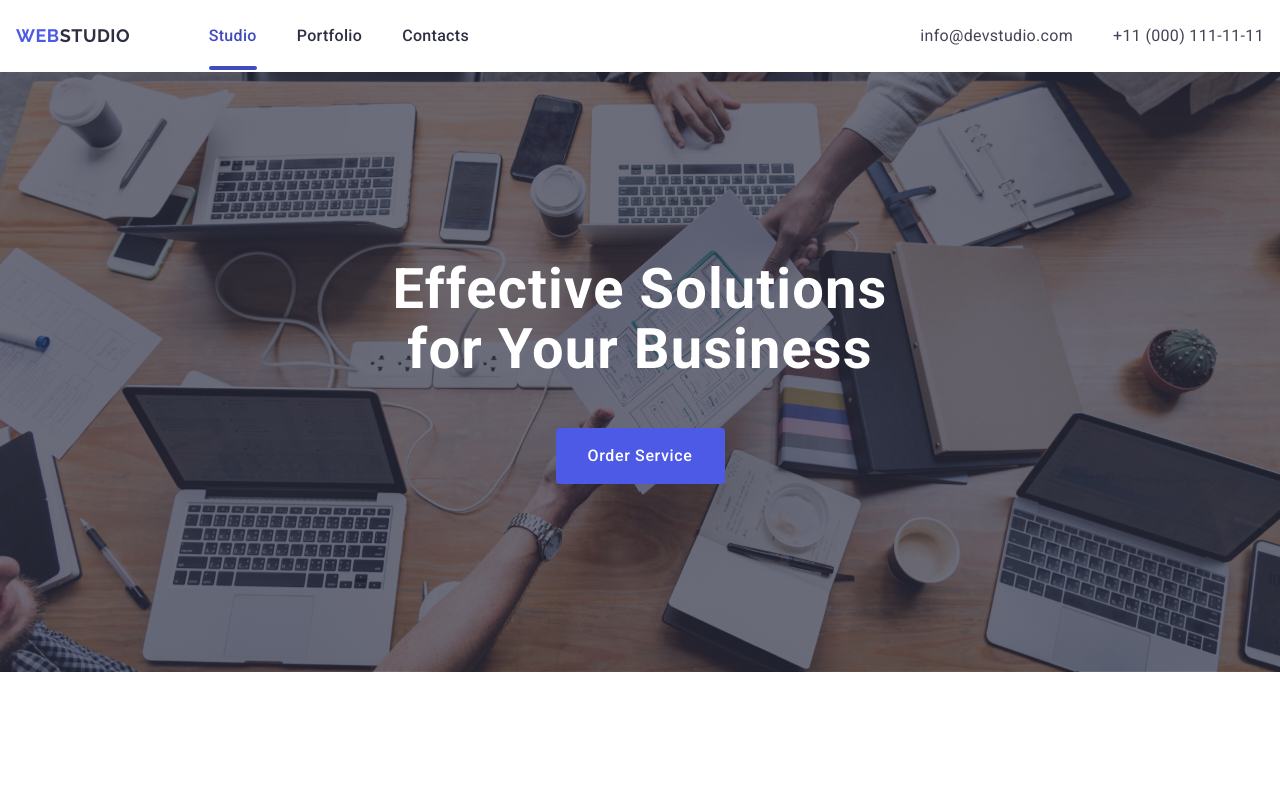
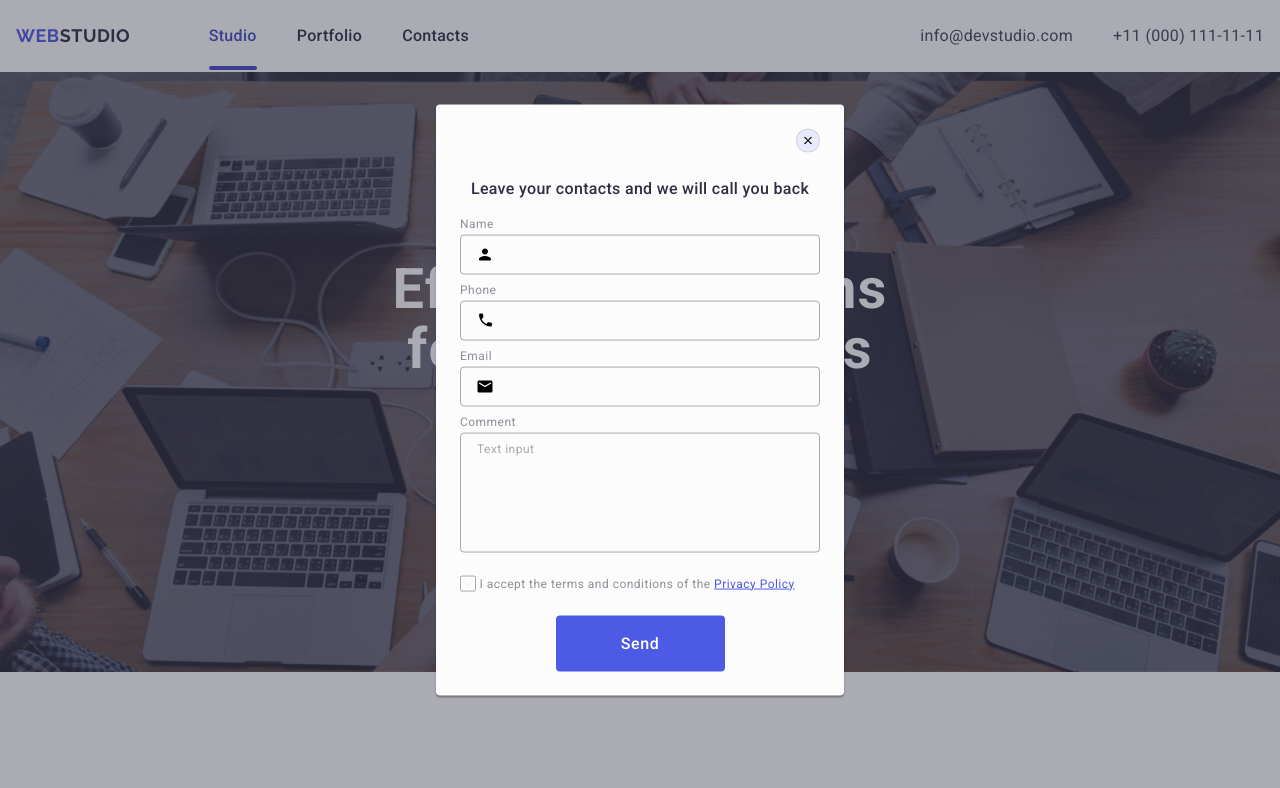
Before and after one commit to EduardMoskalets/goit-markup-hw-06, a plain HTML site: page index.html in a window 1280 px wide. Shown: the top 788 px of the page. Drawn offline with nearby package versions, Linux system fonts and the light colour scheme.

Commit message:
adaptive modal upd

```diff
--- a/css/desktop-style.css
+++ b/css/desktop-style.css
@@ -816,7 +816,7 @@ outline: transparent;
 border-color:#4d5ae5;
 }
 
-/* ====== Checkbox ======*/
+/* === =======================Checkbox====================== ===*/
 .review-form-checkbox {
 margin-bottom: 24px;
 }
--- a/css/styles.css
+++ b/css/styles.css
@@ -1499,7 +1499,32 @@ button {
     color: #4d5ae5;
     text-decoration: underline;
 }
+
 /* ============================== /Checkbox =====================*/
+/* ================================= btn===================== ===*/
+.review-form-submit-btn {
+    display: block;
+    min-width: 169px;
+    height: 56px;
+
+    padding: 0;
+    margin-left: auto;
+    margin-right: auto;
+
+    font-weight: 500;
+    font-size: 16px;
+    line-height: 1.5;
+    letter-spacing: 0.04em;
+    text-align: center;
+    color: #ffffff;
+
+    border-radius: 4px;
+    background-color: #4D5AE5;
+    border: none;
+    transition: background-color 250ms cubic-bezier(0.4, 0, 0.2, 1);
+}
+
+/* ================================= /btn===================== ===*/
 /* ---------------------------------- /modal window ------------------------------------*/
 
 }
@@ -1509,7 +1534,226 @@ button {
 
 @media only screen and (min-width:768px){
 
-
+/* ---------------------------------- backdrop ------------------------------------*/
+.backdrop {
+    position: fixed;
+    top: 0;
+    left: 0;
+    z-index: 99999999;
+    width: 100%;
+    height: 100%;
+    background-color: rgba(46, 47, 66, 0.4);
+    transition: opacity 250ms cubic-bezier(0.4, 0, 0.2, 1),
+    visibility 250ms cubic-bezier(0.4, 0, 0.2, 1);
+
+/* ============================visibility =====================*/
+    /* opacity: 0;
+    visibility: hidden;
+    transition: opacity 250ms cubic-bezier(0.4, 0, 0.2, 1),
+    visibility 250ms cubic-bezier(0.4, 0, 0.2, 1); */
+/* ============================visibility===================== */
+    }
+/* ---------------------------------- /backdrop ------------------------------------*/
+
+/* ---------------------------------- modal window ------------------------------------*/
+
+.modal {
+    width: 408px;
+    min-height: 584px;
+    padding: 72px 24px 24px 24px;
+    border-radius: 4px;
+    box-shadow: 0 1px 1px 0 rgba(0, 0, 0, 0.14),
+        0 1px 3px 0 rgba(0, 0, 0, 0.12),
+        0 2px 1px 0 rgba(0, 0, 0, 0.2);
+    background: #fcfcfc;
+    transition: transform 250ms cubic-bezier(0.4, 0, 0.2, 1);
+
+    position: absolute;
+    top: 50%;
+    left: 50%;
+    transform: translate(-50%, -50%) scale(1);
+}
+
+.modal-close-btn {
+    display: flex;
+    justify-content: center;
+    align-items: center;
+
+    /* --position-- */
+    position: absolute;
+    top: 24px;
+    right: 24px;
+    /* --/position-- */
+
+    border-radius: 50%;
+    padding: 0;
+    width: 24px;
+    height: 24px;
+
+    background-color: #e7e9fc;
+    border: 1px solid rgba(0, 0, 0, 0.1);
+    transition: background-color 250ms cubic-bezier(0.4, 0, 0.2, 1),
+    border 250ms cubic-bezier(0.4, 0, 0.2, 1);
+}
+
+/* ========================= form ============================*/
+
+.review-form-description {
+    font-weight: 500;
+    font-size: 16px;
+    line-height: 1.5;
+    letter-spacing: 0.02em;
+    text-align: center;
+    color: #2e2f42;
+
+    margin-bottom: 16px;
+}
+
+.review-form {
+    margin-bottom: 8px;
+}
+
+.review-form-label {
+    font-size: 12px;
+    line-height: 1.17;
+    letter-spacing: 0.04em;
+    color: #8e8f99;
+
+    display: block;
+    margin-bottom: 4px;
+}
+
+.review-form-input-div {
+    position: relative;
+}
+
+.review-form-input {
+    width: 100%;
+    height: 40px;
+    border: 1px solid rgba(46, 47, 66, 0.4);
+    border-radius: 4px;
+    padding-left: 38px;
+    transition: border-color 250ms cubic-bezier(0.4, 0, 0.2, 1);
+    outline: transparent;
+
+    background-color: transparent;
+
+}
+
+.review-form-icon {
+    position: absolute;
+    top: 50%;
+    left: 16px;
+    transform: translateY(-50%);
+
+    transition: fill 250ms cubic-bezier(0.4, 0, 0.2, 1);
+    ;
+}
+
+.text-area {
+    margin-bottom: 16px;
+}
+
+.review-form-textarea-message {
+    border: 1px solid rgba(46, 47, 66, 0.4);
+    background-color: transparent;
+    border-radius: 4px;
+    width: 360px;
+    height: 120px;
+
+    outline: transparent;
+
+    color: rgba(46, 47, 66, 0.4);
+    font-size: 12px;
+    line-height: 1.17;
+    letter-spacing: 0.04em;
+
+    resize: none;
+
+    padding: 8px 16px;
+
+    transition: border-color 250ms cubic-bezier(0.4, 0, 0.2, 1);
+}
+
+.review-form-textarea-message::placeholder {
+    color: rgba(46, 47, 66, 0.4);
+}
+
+/* ====== ================= Checkbox ===========================*/
+.review-form-checkbox {
+    margin-bottom: 24px;
+}
+
+.review-form-checkbox-input {
+    border-radius: 2px;
+    border: 1px solid rgba(46, 47, 66, 0.4);
+}
+
+.review-form-checkbox-input:checked
++.review-form-checkbox-label .review-form-own-checkbox {
+    background-color: #404bbf;
+    border: none;
+    fill: #F4F4FD;
+}
+
+.review-form-checkbox-label {
+    font-size: 12px;
+    line-height: 1.17;
+    letter-spacing: 0.04em;
+    color: #8e8f99;
+}
+
+.review-form-own-checkbox {
+    display: block;
+    width: 16px;
+    height: 16px;
+    border-radius: 2px;
+    border: 1px solid rgba(46, 47, 66, 0.4);
+    cursor: pointer;
+
+    transition: background-color 250ms cubic-bezier(0.4, 0, 0.2, 1),
+    border 250ms cubic-bezier(0.4, 0, 0.2, 1),
+    fill 250ms cubic-bezier(0.4, 0, 0.2, 1);
+
+    display: inline-flex;
+    align-items: center;
+    justify-content: center;
+
+    fill: transparent;
+}
+
+.privacy-policy-link {
+    color: #4d5ae5;
+    text-decoration: underline;
+}
+
+/* ====== ================= /Checkbox ===========================*/
+/* === ====================== btn ========================== ===*/
+
+.review-form-submit-btn {
+    display: block;
+    min-width: 169px;
+    height: 56px;
+
+    padding: 0;
+    margin-left: auto;
+    margin-right: auto;
+
+    font-weight: 500;
+    font-size: 16px;
+    line-height: 1.5;
+    letter-spacing: 0.04em;
+    text-align: center;
+    color: #ffffff;
+
+    border-radius: 4px;
+    background-color: #4D5AE5;
+    border: none;
+    transition: background-color 250ms cubic-bezier(0.4, 0, 0.2, 1);
+}
+
+/* === ======================= /btn ======================== ===*/
+/* ========================= /form ============================*/
 
 }
 
```
